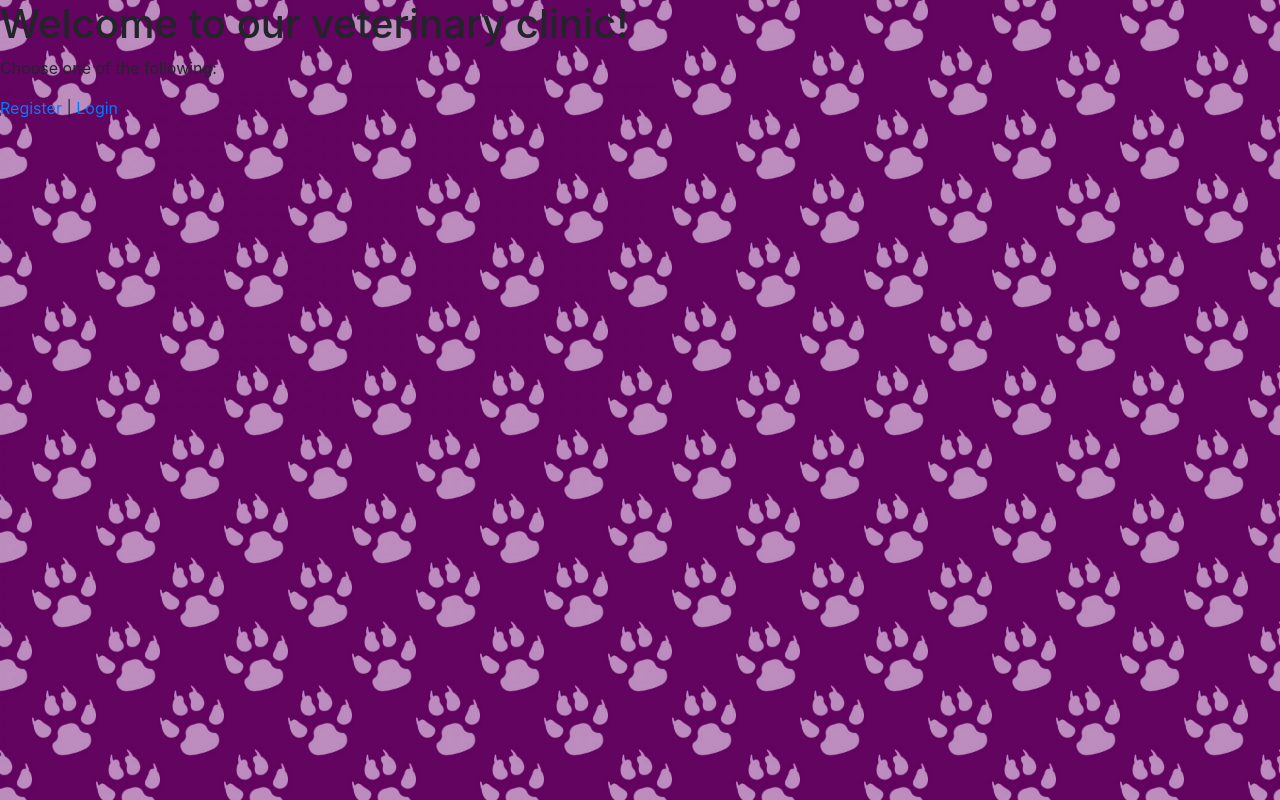
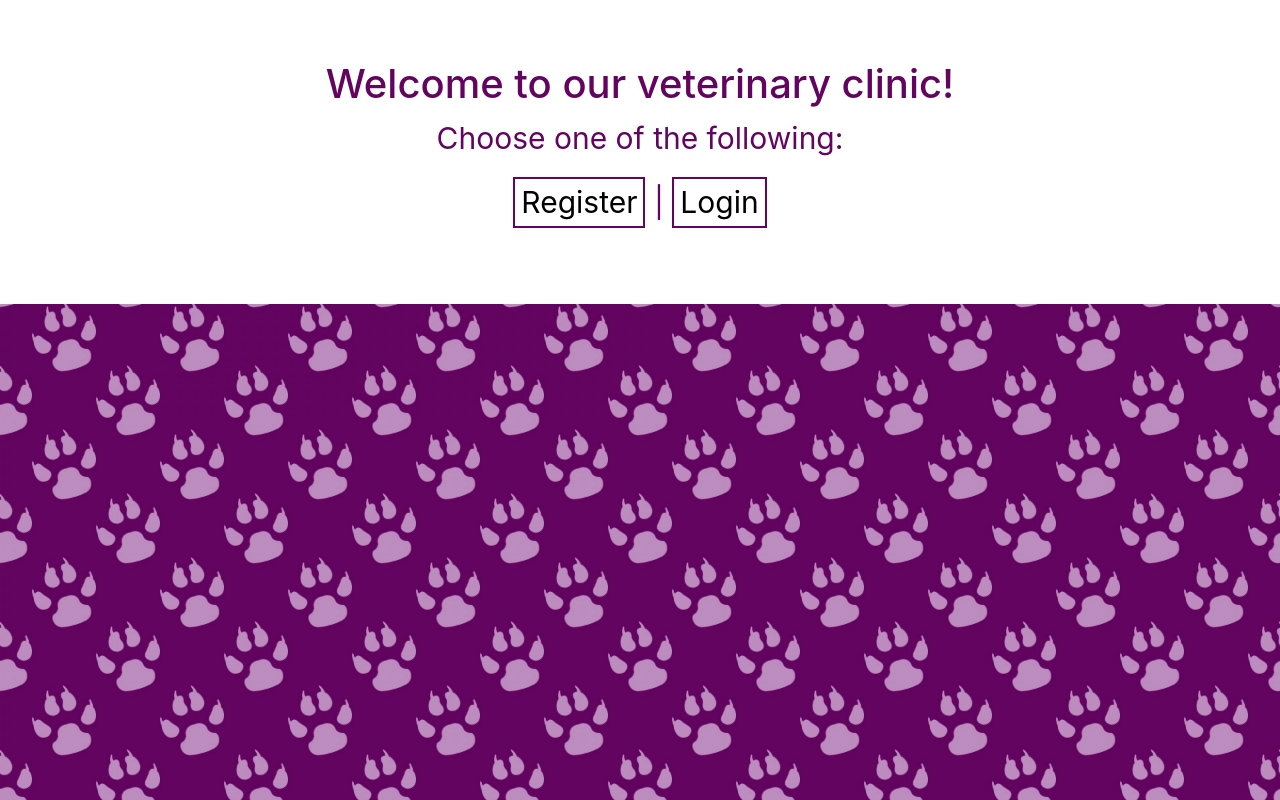
Before and after one commit to ralitsalyka/VeterinaryClinicRegister, a Django app: page / in a window 1280 px wide. Run offline with Django 3.2, Linux system fonts and the light colour scheme; some libraries are stand-ins or nearby versions.

Commit message:
Modified files

```diff
--- a/clinic/templates/animals/detail.html
+++ b/clinic/templates/animals/detail.html
@@ -2,7 +2,6 @@
 <table style="width:100%">
     <tr>
         <th style="text-align:left">Animal name</th>
-        <th style="text-align:left">Animal photo</th>
         <th style="text-align:left">Animal owner</th>
         <th style="text-align:left">Animal species</th>
         <th style="text-align:left">Animal description</th>
--- a/clinic/templates/procedures/base.html
+++ b/clinic/templates/procedures/base.html
@@ -1,8 +1,9 @@
+{% load static %}
+<link rel="stylesheet" href="{% static 'css_design/background/background.css' %}">
+<link rel="stylesheet" href="{% static 'css_design/header/header.css' %}">
 <p><a href="{% url 'home' %}">Home</a> |
     <a href="{% url 'logout' %}">Logout</a> |
     <a href="{% url 'account' %}">Your account</a> |
     <a href="{% url 'clinic:animals:list' %}">Your pets</a> |
     <a href="{% url 'clinic:procedures:list' %}">Your procedures</a> </p>
-<p><h3>Here you can see your procedures</h3></p>
-<p><h3>Click add new procedure, for creating a new one</h3></p>
 {% block content %} {% endblock %}
--- a/clinic/templates/procedures/list.html
+++ b/clinic/templates/procedures/list.html
@@ -1,9 +1,13 @@
 {% extends "procedures/base.html" %} {% block content %}
+
+<p><h3>Here you can see your procedures</h3></p>
+<p><h3>Click add new procedure, for creating a new one</h3></p>
+
 {% if procedures %}
 <ul>
     {% for procedure in procedures %}
     <li><a href="{% url 'clinic:procedures:detail' procedure.id %}">{{procedure.name}}</a></li>
-    <form onsubmit="return confirm('Do you really want to delete these procedure?');" method="POST" action="{% url 'clinic:procedures:delete' procedure.id %}">{% csrf_token %}<button>Delete</button></form><form method="POST" action="{% url 'clinic:procedures:edit' procedure.id %}">{% csrf_token %}<button>Edit</button></form> </li>
+    <form onsubmit="return confirm('Do you really want to delete these procedure?');" method="POST" action="{% url 'clinic:procedures:delete' procedure.id %}">{% csrf_token %}</form><button>Delete</button></form><a href="{% url 'clinic:procedures:edit' procedure.id %}"><button>Edit</button></a> </li>
     {% endfor %}
 </ul>
 {% else %}
--- a/clinic/viewss/procedures.py
+++ b/clinic/viewss/procedures.py
@@ -54,7 +54,7 @@
         else:
             return render(request, 'procedures/edit.html', {'procedure': procedure, 'form': form})
     else:
-        form = ProcedureForm()
+        form = ProcedureForm(instance=procedure)
         return render(request, 'procedures/edit.html', {'procedure': procedure, 'form': form})
 
 
--- a/templates/base.html
+++ b/templates/base.html
@@ -11,9 +11,26 @@
     <link rel="stylesheet" href="https://stackpath.bootstrapcdn.com/bootstrap/4.5.0/css/bootstrap.min.css" integrity="sha384-9aIt2nRpC12Uk9gS9baDl411NQApFmC26EwAOH8WgZl5MYYxFfc+NcPb1dKGj7Sk" crossorigin="anonymous">
     <title>Vet Clinic</title>
 </head>
-<body>
+<style>
+.header {
+  padding: 60px;
+  text-align: center;
+  background: white;
+  color: #630460;
+  font-size: 30px;
+}
+ .button1 {
+  background-color: white;
+  color: black;
+  border: 2px solid #630460; /* Green */
+}
+</style>
+
+<div class="header">
+<body style="color:white;">
     <h1>Welcome to our veterinary clinic!</h1>
     <p>Choose one of the following:</p>
-    <p><a href="{% url 'register' %}">Register</a> | <a href="{% url 'login' %}">Login</a></p>
+    <p><a href="{% url 'register' %}"><button class="button1">Register</button></a> | <a href="{% url 'login' %}"><button class="button1" >Login</button></a></p>
 </body>
 </html>
+</div>
```
Also changed, not shown: clinic/templates/animals/base.html (+11 -3 lines), clinic/templates/animals/list.html (+17 -3 lines).
